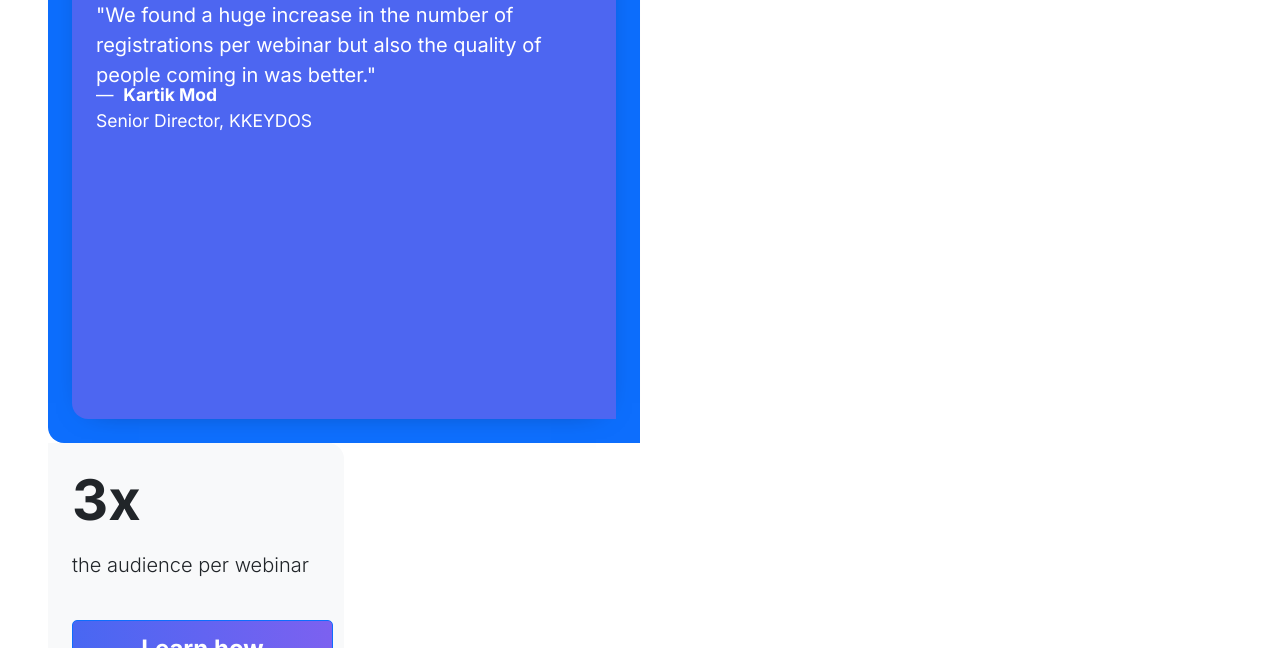
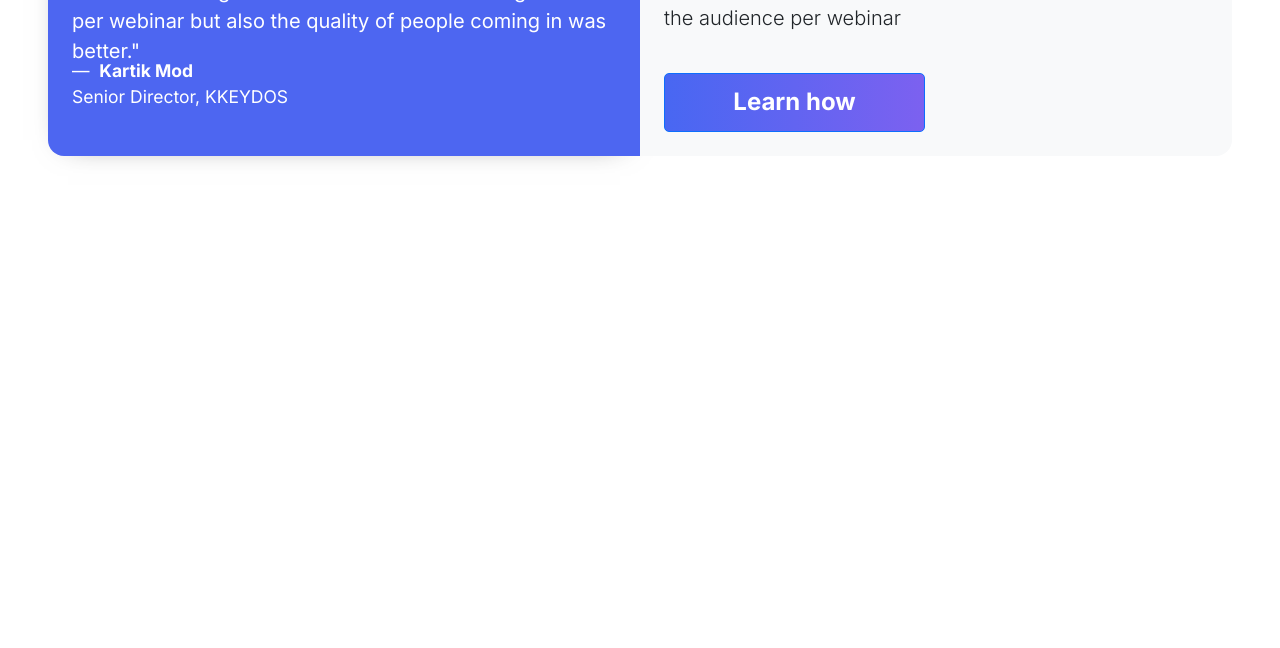
Before and after one commit to Vi7ality/demand-genx, a plain HTML site: page index.html in a window 1280 px wide. Shown: the part 5230-5878 px from the top of the page. After the commit the page ends 5434 px from the top, so only its background shows below. Drawn offline with nearby package versions, Linux system fonts and the light colour scheme.

Commit message:
stats box added

```diff
--- a/index.html
+++ b/index.html
@@ -405,11 +405,9 @@
             <div class="col-2"><img src="./images/keydos-logo.png" alt="keydos-logo" /></div>
             <div class="col-2"><img src="./images/keydos-logo.png" alt="keydos-logo" /></div>
           </div>
-          <div class="row g-0 align-items-center">
-            <!-- Left Card: Testimonial -->
           <div class="row g-0 align-items-stretch mt-5">
+            <!-- Left Card:  -->
             <div class="col-lg-6">
-              <div class="bg-primary text-white h-100 p-4 rounded-start-4">
               <div class="stats-left text-white h-100 p-4 rounded-start-4 d-flex flex-column">
                 <div class="row mb-3">
                   <div class="col-1">
```
